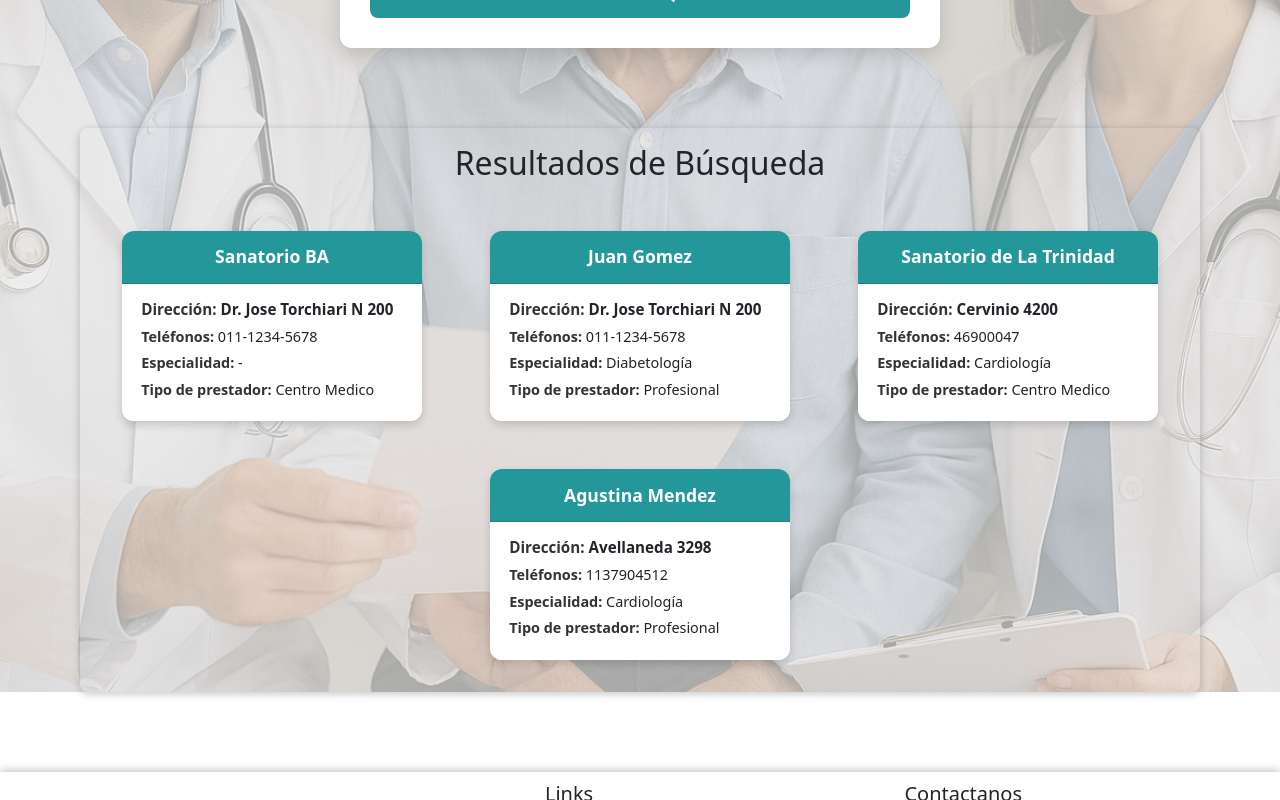
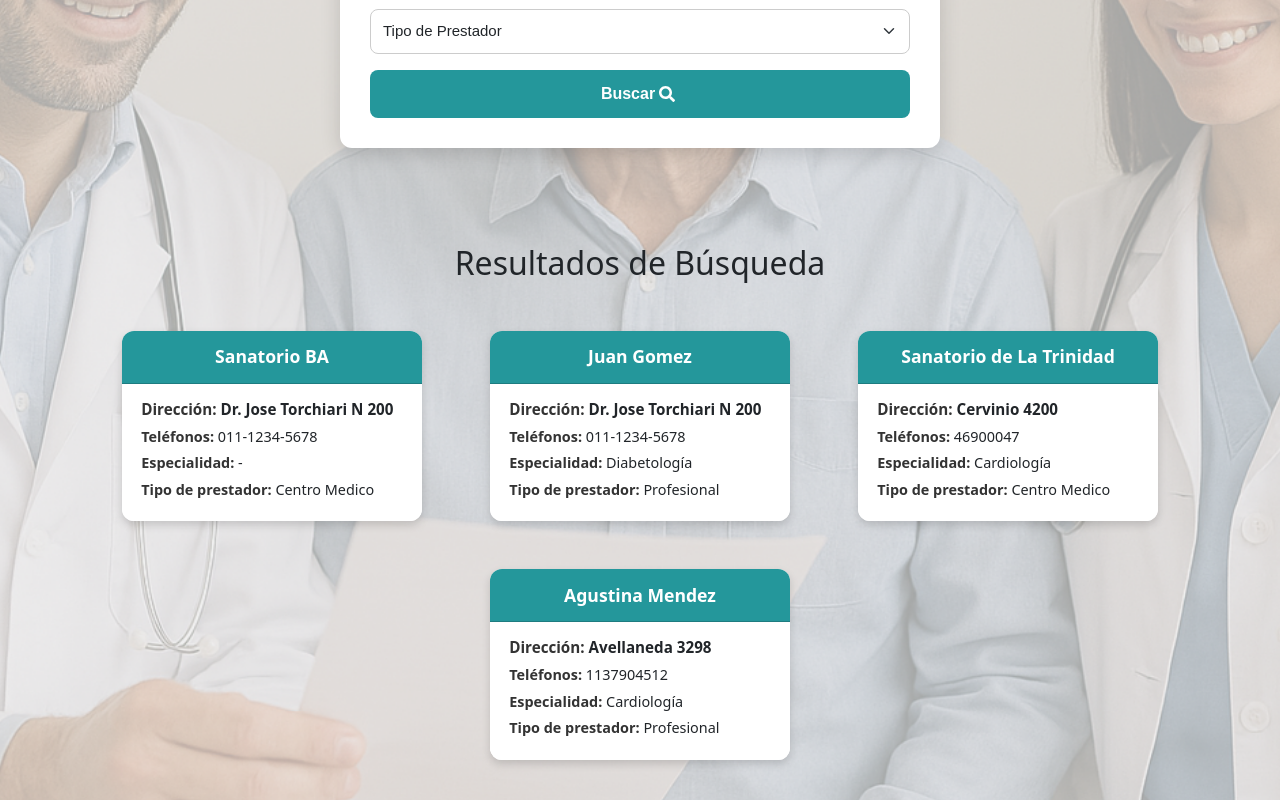
Before and after one commit to DesApp-2025c2-Grupo-8/Afiliados-FrontEnd, a React (Vite) app: page /cartilla-prestadores in a window 1280 px wide. Shown: the part 520-1320 px from the top of the page. Built offline with nearby package versions, Linux system fonts and the light colour scheme.

Commit message:
Retoques en pantalla Prestadores

```diff
--- a/src/Screens/CartillaPrestadores/CartillaPrestadores.css
+++ b/src/Screens/CartillaPrestadores/CartillaPrestadores.css
@@ -3,7 +3,6 @@
   flex-wrap: wrap;
   justify-content: flex-start;
   border-radius: 8px;
-  box-shadow: 0 2px 8px rgba(0, 0, 0, 0.226);
   gap: 1rem;
   margin: 5rem;
   padding: 1rem;
@@ -26,6 +25,7 @@
   background-image: url("@assets/images/fondoPrestadores.png");
   background-size: cover;
   background-position: center;
+  padding: 100px 0px;
 }
 
 @media (max-width: 768px) {
```
